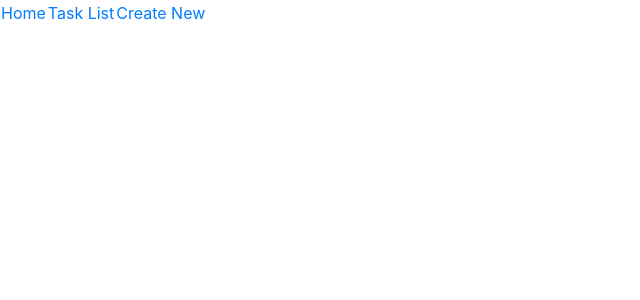
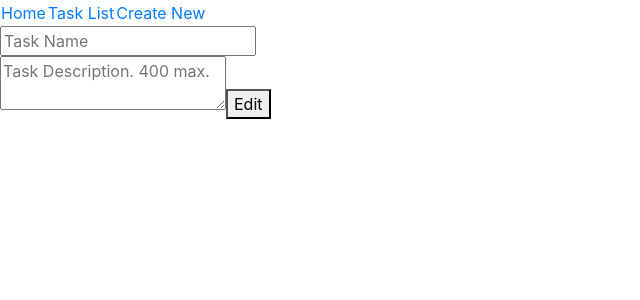
Before and after one commit to anpumi/Miniprojekti2SPA, a React (Create React App) app: page /Details/1 in a window 1280 px wide. Shown: the top 300 px of the page, without its empty margins (0-640 px from the left). Built offline with nearby package versions, Linux system fonts and the light colour scheme; no server answers.

Commit message:
CRUD toimii

```diff
--- a/src/App.js
+++ b/src/App.js
@@ -4,8 +4,9 @@ import './App.css';
 import Navbar from "./components/Navbar";
 import FormContainer from './components/FormContainer';
 // import Home from './components/Home';
-import TaskBox from './components/TaskBox';
+import TaskDetails from './components/TaskDetails';
 import TaskList from './components/TaskList';
+
 
 
 
@@ -19,6 +20,8 @@ class App extends Component {
             <Route name="TaskList" exact path="/" component={TaskList} />
             {/* <Route name="TaskBox" exact path="/TaskBox" component={TaskBox} /> */}
             <Route name="Create New" path="/Container" component={FormContainer} />
+            <Route name="Details" exact path="/Details/:taskId" component={TaskDetails} />
+
           </div>
         </Router>
       </div>
--- a/src/components/FormComponent.js
+++ b/src/components/FormComponent.js
@@ -69,14 +69,7 @@ function FormComponent(props) {
                     /> in Progress
                  </label>
                 <br />
-                <label>
-                    <input
-                        type="checkbox"
-                        name="isLactoseFree"
-                        onChange={props.handleChange}
-                        checked={props.data.isLactoseFree}
-                    /> Lactose Free?
-                 </label>
+
                 <br />
                 <Button variant="primary" value="Create" onClick={props.handleSubmit} >Submit</Button>
             </form>
@@ -86,10 +79,7 @@ function FormComponent(props) {
             <p>Task name: {props.data.taskName}</p>
             <p>Task Description : {props.data.taskDesc}</p>
             <p>Task Priority: {props.data.priority}</p>
-            {/* <p>Your dietary restrictions:</p>
-             <p>Done: {props.data.isDone ? "Yes" : "No"}</p>
-             <p>In Progress: {props.data.inProgress ? "Yes" : "No"}</p>
-              <p>Lactose Free: {props.data.isLactoseFree ? "Yes" : "No"}</p> */}
+
         </main>
     )
 }
--- a/src/components/FormContainer.js
+++ b/src/components/FormContainer.js
@@ -48,23 +48,11 @@ class FormContainer extends Component {
             return false;
         } else {
             createtask(this.state);
-            this.props.history.push('/task');
+            this.props.history.push('/');
             this.setState({ taskName: '', taskDesc: '', status: '', priority: '', formErrors: { name: '', desc: '' } });
         }
     }
 
-    // handleSubmit = (event) => {
-    //     event.preventDefault();
-    //     //this.props.callback(this.state);
-    //     // tähän createCallback -metodin ....
-    //     create(this.state, () => {
-    //         this.props.history.push('/Task');
-    //         this.setState({ taskName: '', taskDesc: '', status: '', priority: '' });
-    //     });
-    //     // this.props.newTask(this.state);
-    //     // this.setState({id:"", taskName:"", taskDesc:""});
-    //     // see which params needed above
-    // }
 
 
     render() {
--- a/src/components/ServiceClient.js
+++ b/src/components/ServiceClient.js
@@ -6,6 +6,12 @@ const apiUrl = "/api/";
 //searches all
 export function fetchall() {
     return fetch("/api/user/4").then(function (res) {
+        return res.json();
+    });
+}
+
+export function fetchone(taskid) {
+    return fetch("/api/task/" + taskid).then(function (res) {
         return res.json();
     });
 }
@@ -26,20 +32,35 @@ export function createtask(task) {
         .then((function (response) {
         }));
 }
-// EI KAI TOIMI VIELÄ
 
-export function create(createCallback) {
-    return fetch('/api/task/', {
-        method: 'POST',
+export function updateTask(task, callback) {
+    console.log("Update task");
+    console.dir(task);
+    let taskid = task.taskId;
+    fetch(apiUrl + 'task/' + taskid, {
+        method: 'PUT',
         headers: { 'Content-Type': 'application/json' },
-        body: JSON.stringify(createCallback)
+        body: JSON.stringify(task.task)
     })
-        .then(function (response) {
-            /*callback(response);*/
-            return (response);
-        });
+        .then((function (response) {
+            callback();
+        }));
+}
 
-}
+//EI KAI TOIMI VIELÄ
+
+// export function create(createCallback) {
+//     return fetch('/api/task/', {
+//         method: 'POST',
+//         headers: { 'Content-Type': 'application/json' },
+//         body: JSON.stringify(createCallback)
+//     })
+//         .then(function (response) {
+//             /*callback(response);*/
+//             return (response);
+//         });
+
+// }
 
 //deletes task
 //TODO: change /api/ -address
--- a/src/components/Task.js
+++ b/src/components/Task.js
@@ -1,11 +1,26 @@
 import React, { Component } from 'react';
+import { Link } from 'react-router-dom';
+
 
 class Task extends Component {
-    state = {}
-
+    constructor(props) {
+        super(props);
+        this.state = { TaskDesc: '', TaskName: '', TaskID: '' }
+    }
     deletequote = (e) => {
         e.preventDefault();
         this.props.deletecb(this.props.task.TaskID);
+    }
+
+    detailsRedirect = () => {
+        this.props.history.push('/details' + this.props.task.TaskID);
+    }
+
+    detailsRedirect = (e) => {
+        e.preventDefault();
+        console.log(this.props.task.TaskName, this.props.task.TaskDesc, this.props.task.TaskID)
+        this.setState({ task: this.state });
+
     }
 
     render() {
@@ -20,13 +35,12 @@ class Task extends Component {
                     Tehtävän nimi: {this.props.task.TaskName} <br />Tehtävä: {this.props.task.TaskDesc}
                 </li>
                 <div className="dlink" onClick={this.deletequote}>
-                    Delete {this.props.task.TaskID} <span className="glyphicon glyphicon-trash"></span>
+                    Delete<span className="glyphicon glyphicon-trash"></span>
                 </div>
+                <li className="taskName" onClick={this.detailsRedirect}>Task ID:{this.props.task.TaskID} </li>
+                <li><Link to={`/details/${this.props.task.TaskID}`} >Details</Link></li>
 
-                {/* <li>
-                    Button Delete, Muokkaa (ehkä containeriin?)
-              </li> */}
-            </div>
+            </div >
         );
     }
 
--- a/src/components/TaskDetails.js
+++ b/src/components/TaskDetails.js
@@ -1,47 +1,140 @@
-// import React, { Component } from 'react';
+import React, { Component } from 'react';
+import { fetchone, updateTask } from './ServiceClient'
+class TaskDetails extends Component {
 
-// class TaskDetails extends Component {
-//     constructor(props) {
-//         super(props);
-//         this.state = { id: props.match.params.id, taskName: '', taskDesc: '' }
-//     }
-//     //calls REST
-//     componentDidMount() {
-//         this.haeyksi();
-//     }
-//     haeyksi = () => {
-//         fetchone(this.state.id, this.yksihaettu);
-//     }
-//     yksihaettu = (ydata) => {
-//          this.setState({ taskName: ydata.taskName, taskDesc: ydata.taskDesc });
-//     }
+    constructor(props) {
+        super(props);
+        this.state = {
+            taskId: this.props.match.params.taskId,
+            task: {}
+        };
+    }
+    componentDidMount() {
 
-//     handleQuoteChange = (e) => { this.setState({ taskDesc: e.target.value }); }
-//     handleNameChange = (e) => { this.setState({ taskName: e.target.value }); }
-//     handleCreateClick = (e) => {
-//         e.preventDefault();
-//             updatequote(this.state, () => {
-//                 this.props.history.push('/Task');
-//                 this.setState({ taskDesc: '', taskName: '' });
-//             }
-//        )
-//     }
+        let id = this.props.match.params.taskId
+        fetchone(id)
+            .then((task) => {
+                console.log("Haettu task", task);
+                this.setState({ task: task });
+            })
+    }
+    handleDescChange = (e) => {
+        // this.setState({ task:{ TaskDesc: e.target.value }})
+        e.persist();
+        this.setState(prevState => ({
+            task: {
+                ...prevState.task,
+                TaskDesc: e.target.value
+            }
+        }))
 
-//     render() {
-//         return (
-//             <div>
-//                 <h3>Add or change your task details</h3>
-//                 {/* <p>Tässä tietoja / details</p> */}
-//                 <form>
-//                     Task Name: <input type="text" placeholder="task name here" value={this.state.taskName} onChange={this.handleNameChange}/> <br/>
-//                     Task Description: <input type="text" placeholder="task description, max 400 characters" value={this.state.taskDesc} onChange={this.handleQuoteChange}/> <br/>
-//                     <input class="btn btn-primary" type="submit" value="Submit" onClick={this.handleCreateClick} />
-//                     <input class="btn btn-primary" type="submit" value="Cancel" onClick={this.handleCreateClick} />
-//                     <input class="btn btn-primary" type="submit" value="Delete" onClick={this.handleCreateClick} />
-//                 </form>
-//             </div>
-//         );
-//     }
-// }
+    }
+    handleNameChange = (e) => {
+        // this.setState({ TaskName: e.target.value })
+        console.log("handleNameC")
+        e.persist();
+        this.setState(prevState => ({
+            task: {
+                ...prevState.task,
+                TaskName: e.target.value
+            }
+        }))
+    }
 
-// export default TaskDetails;
+    handleSubmit = (e) => {
+        e.preventDefault();
+        console.log("HandleSubmit käynnistyi")
+        var formok = true;
+        var auerr = '';
+        var terr = '';
+        if (this.state.task.TaskName.length === 0) {
+            formok = false;
+            terr = 'Name required';
+        }
+        // if (this.state.task.TaskDesc.length === 0) {
+        //     formok = false;
+        //     auerr = 'Please enter description';
+        // }
+        if (!formok) {
+            this.setState({ formErrors: { name: terr, desc: auerr } });
+            return false;
+        } else {
+            updateTask(this.state, () => { console.log("updated"); console.dir(this); this.props.history.push('/'); });
+            console.log("Update task käynnistyi")
+
+            // this.setState({ TaskName: '', TaskDesc: '', formErrors: { name: '', desc: '' } });
+        }
+    }
+
+
+    render() {
+        return (
+            // <div>
+            //     <ul className="task">
+            //         <li className="taskid">{this.state.task.TaskID}
+            //         </li>
+
+            //         <li>{this.state.task.TaskName}
+            //         </li>
+
+            //         <li>{this.state.task.TaskDesc}
+            //         </li>
+            //         <div className="dlink" onClick={this.handleSubmit}>
+            //         Edit<span className="glyphicon glyphicon-trash"></span>
+            //     </div>
+            //     </ul>
+
+            // </div>
+            //                 AKAFJDÖFKLJASDÖFJASDÖKFHASDHASDÖKGHASÖKGHASDÖKGHASDÖKGHASDÖKHGASDÖKGH
+            <form>
+                <input
+                    name="taskName"
+                    value={this.state.task.TaskName}
+                    onChange={this.handleNameChange}
+                    placeholder="Task Name" />
+                <br />
+                <textarea
+                    name="taskDesc" value={this.state.task.TaskDesc}
+                    onChange={this.handleDescChange}
+                    placeholder="Task Description. 400 max."></textarea>
+
+                {/*
+                <br />
+                <select
+                    value={props.data.priority}
+                    name="priority"
+                    onChange={props.handleChange}
+                >
+                    <option value="">-- Please Choose priority --</option>
+                    <option value="By the end of day">By the end of day</option>
+                    <option value="End of the Week">End of the Week</option>
+                    <option value="At some point">At some point</option>
+                </select>
+                <br />
+                <label>
+                    <input
+                        type="checkbox"
+                        name="isDone"
+                        onChange={props.handleChange}
+                        checked={props.data.isDone}
+                    /> Done
+                 </label>
+                <br />
+                <label>
+                    <input
+                        type="checkbox"
+                        name="inProgress"
+                        onChange={props.handleChange}
+                        checked={props.data.inProgress}
+                    /> in Progress
+                 </label>
+                <br />
+                 */}
+                <button variant="primary" value="Edit" onClick={this.handleSubmit} >Edit</button>
+            </form>
+
+
+        );
+    }
+}
+export default TaskDetails;
--- a/src/components/TaskList.js
+++ b/src/components/TaskList.js
@@ -36,6 +36,7 @@ class TaskList extends Component {
     }).bind(this));
   }
 
+
   render() {
     var callback = this.deletoisanonta;
     var taskInstances = this.state.data.map(function (tasks) {
```
